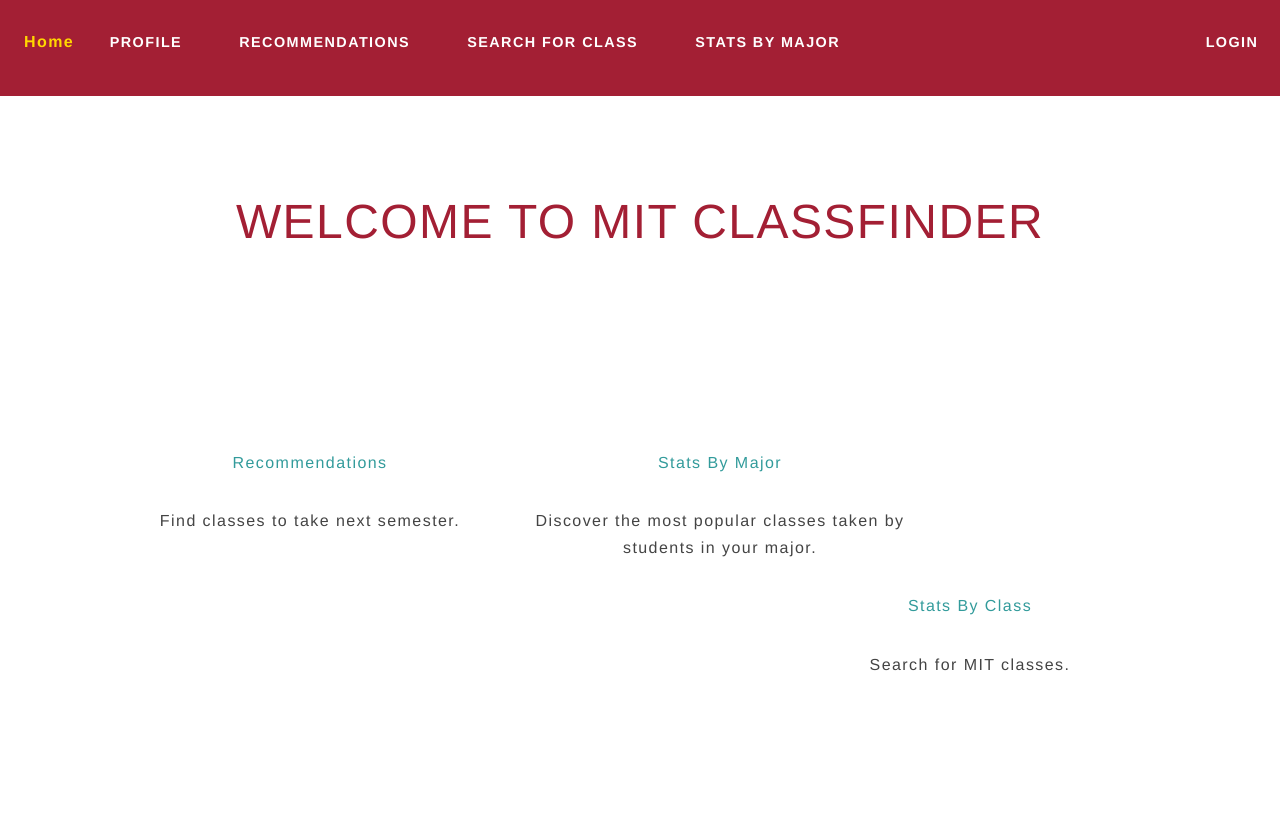
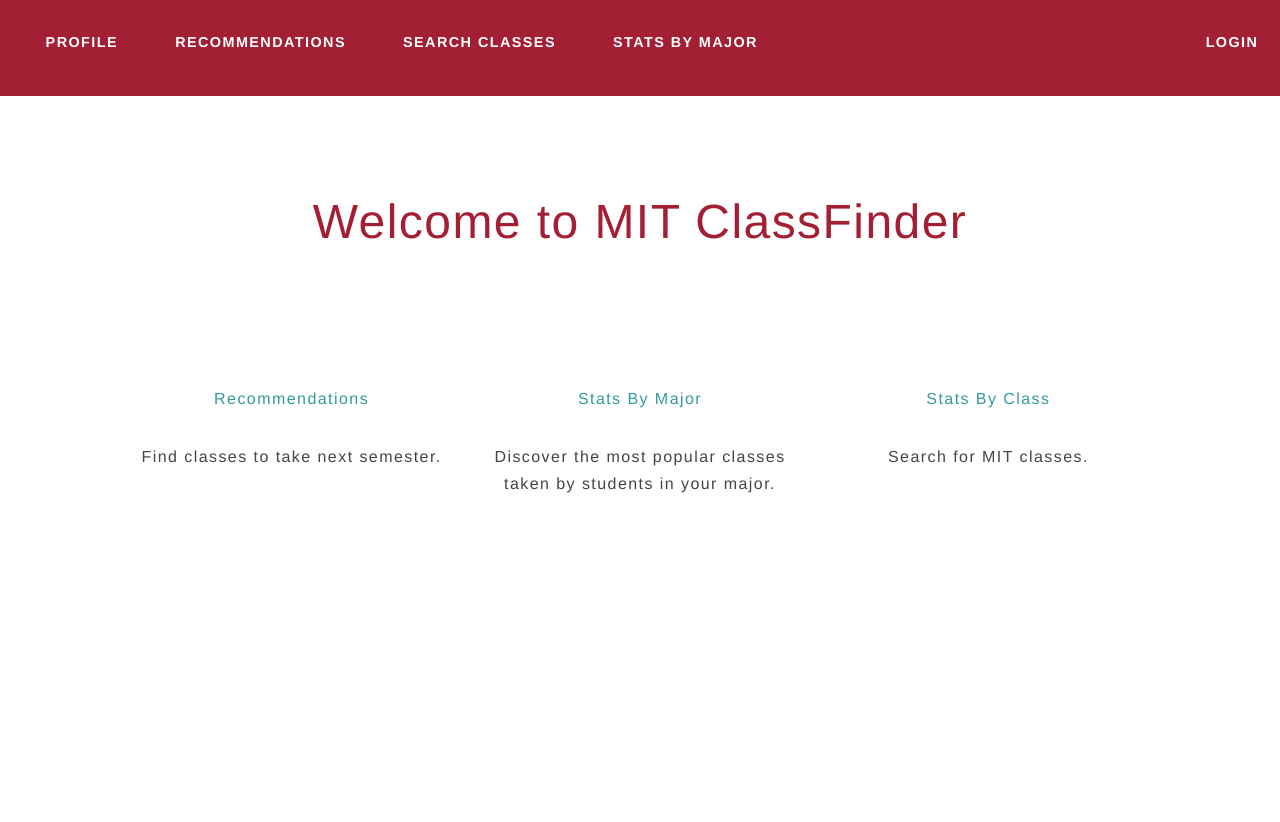
Before and after one commit to lambertchu/classfinder, a Django app: template recommender/templates/recommender/index.html in a window 1280 px wide. After the commit the page ends 493 px from the top, so only its background shows below. Run offline with Django 3.2, Linux system fonts and the light colour scheme; the template is opened without the code that fills it, so the values that code supplies are empty; some libraries are stand-ins or nearby versions.

Commit message:
UI tweaks

```diff
--- a/recommender/forms.py
+++ b/recommender/forms.py
@@ -29,9 +29,12 @@
 
 class UserProfileForm(forms.ModelForm):
 	majors = get_mit_majors()
+	with open('recommender/static/recommender/semesters.txt', 'r') as f:
+		semesters = [tuple(i.split(',')) for i in f]
+
 	major_1 = forms.ChoiceField(choices=majors, initial="None")
 	major_2 = forms.ChoiceField(choices=majors, initial="None")
-	semester = forms.ChoiceField(choices=[(x, x) for x in range(1, 9)])
+	semester = forms.ChoiceField(choices=semesters)
 	#classes_taken = forms.CharField(max_length=256)
 
 	class Meta:
--- a/recommender/static/recommender/style.css
+++ b/recommender/static/recommender/style.css
@@ -297,7 +297,6 @@
 	#three-column
 	{
 		overflow: hidden;
-		padding: 4em 0em;
 	}
 
 	#three-column .title
@@ -338,22 +337,22 @@
 
 	}
 
-	#three-column #tbox1,
+	#three-column #tbox1
+	{
+		float: left;
+		width: 33%;
+	}
+
 	#three-column #tbox2
 	{
-		float: left;
-		width: 380px;
-	}
-
-	#three-column #tbox1
-	{
-		margin-right: 30px;
+		display: inline-block;
+		width: 33%;
 	}
 
 	#three-column #tbox3
 	{
 		float: right;
-		width: 380px;
+		width: 33%;
 	}
 
 	#three-column .title
@@ -2023,7 +2022,7 @@
 		font-weight: 300;
 		line-height: 1em;
 		margin: 0 0 1em 0;
-		text-transform: uppercase;
+		/*text-transform: uppercase;*/
 	}
 
 		h1 a, h2 a, h3 a, h4 a, h5 a, h6 a {
--- a/recommender/templates/recommender/base.html
+++ b/recommender/templates/recommender/base.html
@@ -7,10 +7,9 @@
 
 <div id="menu">
 	<ul>
-	    <li class="hvr-grow">{% block nav-home %}<a href="{% url 'recommender:index' %}">Home</a>{% endblock %}</li>
-	    <li class="hvr-grow">{% block nav-profile %}<a href="{% url 'recommender:profile' %}">Profile</a>{% endblock %}</li>
+	    <li class="hvr-grow">{% block nav-profile %}<a href="{% url 'recommender:index' %}">Profile</a>{% endblock %}</li>
 	    <li class="hvr-grow">{% block nav-rec %}<a href="{% url 'recommender:recommendations' user.userprofile.major1 %}">Recommendations</a>{% endblock %}</li>
-	    <li class="hvr-grow">{% block nav-subject %}<a href="{% url 'recommender:class_info_initial' %}">Search for Class</a>{% endblock %}</li>
+	    <li class="hvr-grow">{% block nav-subject %}<a href="{% url 'recommender:class_info_initial' %}">Search Classes</a>{% endblock %}</li>
 	    <li class="hvr-grow">{% block nav-major %}<a href="{% url 'recommender:major' %}">Stats By Major</a>{% endblock %}</li>
 
 	    {% if user.is_anonymous %}
--- a/recommender/templates/recommender/index.html
+++ b/recommender/templates/recommender/index.html
@@ -6,8 +6,6 @@
 
 <div class="wrapper">
 <div id="three-column" class="container">
-	<!-- <a href="{% url 'recommender:profile' %}">Edit Your Profile</a> -->
-
 	<div id="tbox1">
 		<div class="title hvr-grow">
 			<a href="{% url 'recommender:recommendations' user.userprofile.major1 %}">Recommendations</a>
--- a/recommender/templates/recommender/profile.html
+++ b/recommender/templates/recommender/profile.html
@@ -3,7 +3,7 @@
 
 {% block content %}
 	<link rel="stylesheet" href="https://cdnjs.cloudflare.com/ajax/libs/chosen/1.5.1/chosen.css">
-	<h1>Submit Your Info</h1>
+	<h1>{{user}}'s Profile</h1>
 
 	<form id="profile_form" role="form" action="" method="post">
 	    {% csrf_token %}
--- a/recommender/templates/recommender/stats_by_class.html
+++ b/recommender/templates/recommender/stats_by_class.html
@@ -1,5 +1,5 @@
 {% extends 'recommender/base.html' %}
-{% block nav-subject %}<strong class="nav-active">Search For Class</strong>{% endblock %}
+{% block nav-subject %}<strong class="nav-active">Search Classes</strong>{% endblock %}
 
 {% block content %}
 <!-- Modals: http://www.abidibo.net/blog/2014/05/26/how-implement-modal-popup-django-forms-bootstrap/ -->
@@ -9,7 +9,7 @@
 	    {% include_chart_jscss %}
 	    {% load_chart charttype chartdata chartcontainer extra %}
 	{% else %}
-		<h1>Search for a class</h1>
+		<h1>Search Classes</h1>
 		<p>Enter the name of a class or a search term.</p>
 		<p>Examples: "8.01", "21M.030", "electronic music"</p>
 	{% endif %}
--- a/recommender/urls.py
+++ b/recommender/urls.py
@@ -5,11 +5,12 @@
 
 app_name = 'recommender'
 urlpatterns = [
-    url(r'^$', views.index, name='index'),
+    # url(r'^$', views.index, name='index'),
+    url(r'^$', views.profile, name='index'),
     url(r'^register/$', views.register, name='register'),
     url(r'^login/$', views.user_login, name='login'),
     url(r'^logout/$', views.user_logout, name='logout'),
-    url(r'^profile/$', views.profile, name='profile'),
+    # url(r'^profile/$', views.profile, name='profile'),
     url(r'^recommendations/(?P<major>)/$', views.recommendations, name='recommendations'),
     url(r'^recommendations/(?P<major>\w+)/$', views.recommendations, name='recommendations'),
     # url(r'^recommendations-keywords/$', views.recommendations_by_keywords, name='keywords'),
--- a/recommender/views.py
+++ b/recommender/views.py
@@ -50,7 +50,7 @@
 def recommendations(request, major):
     #  Choices are: classes, id, major1, major2, semester, user, user_id
     profile = request.user.userprofile
-    # return redirect(reverse('recommender:profile'))
+    # return redirect(reverse('recommender:index'))
 
     major1 = profile.major1
     major2 = profile.major2
@@ -225,7 +225,7 @@
                 # If the account is valid and active, we can log the user in.
                 # We'll send the user back to the homepage.
                 login(request, user)
-                return render_to_response('recommender/index.html')
+                return redirect(reverse('recommender:index'))
             else:
                 # An inactive account was used - no logging in!
                 return HttpResponse("Your account is disabled.")
@@ -249,7 +249,7 @@
 
     # TODO: message that says "Thanks for using"
     # Take the user back to the homepage.
-    return render(request, 'recommender/index.html')
+    return redirect(reverse('recommender:index'))
 
 
 def get_classes(request):
```
Also changed, not shown: recommender/static/recommender/semesters.txt (added, +10 -0 lines).
